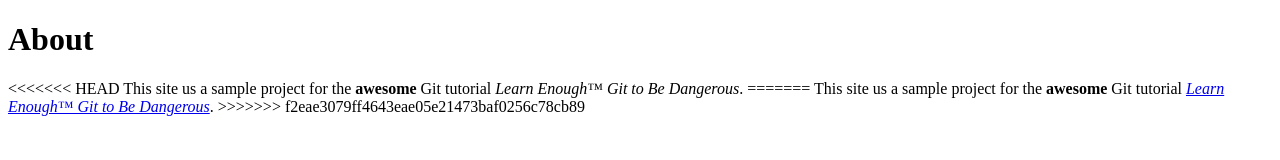
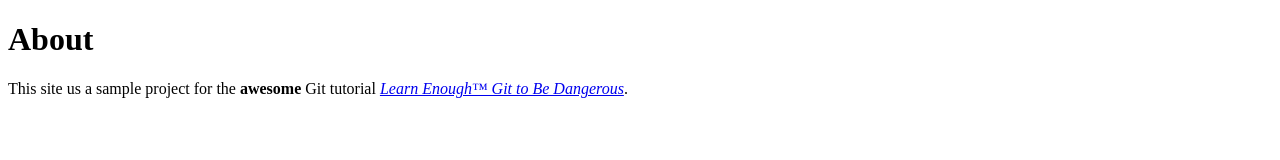
Before and after one commit to petrussola/website, a plain HTML site: page about.html in a window 1280 px wide. Drawn offline with Linux system fonts and the light colour scheme.

Commit message:
correct head mistake

```diff
--- a/about.html
+++ b/about.html
@@ -6,11 +6,7 @@
   <body>
     <h1>About</h1>
     <p>
-<<<<<<< HEAD
-      This site us a sample project for the <strong>awesome</strong> Git tutorial <em>Learn Enough™ Git to Be Dangerous</em>.
-=======
       This site us a sample project for the <strong>awesome</strong> Git tutorial <a href="http://learnenough.com/git-tutorial"><em>Learn Enough™ Git to Be Dangerous</em></a>.
->>>>>>> f2eae3079ff4643eae05e21473baf0256c78cb89
     </p>
 
   </body>
```
